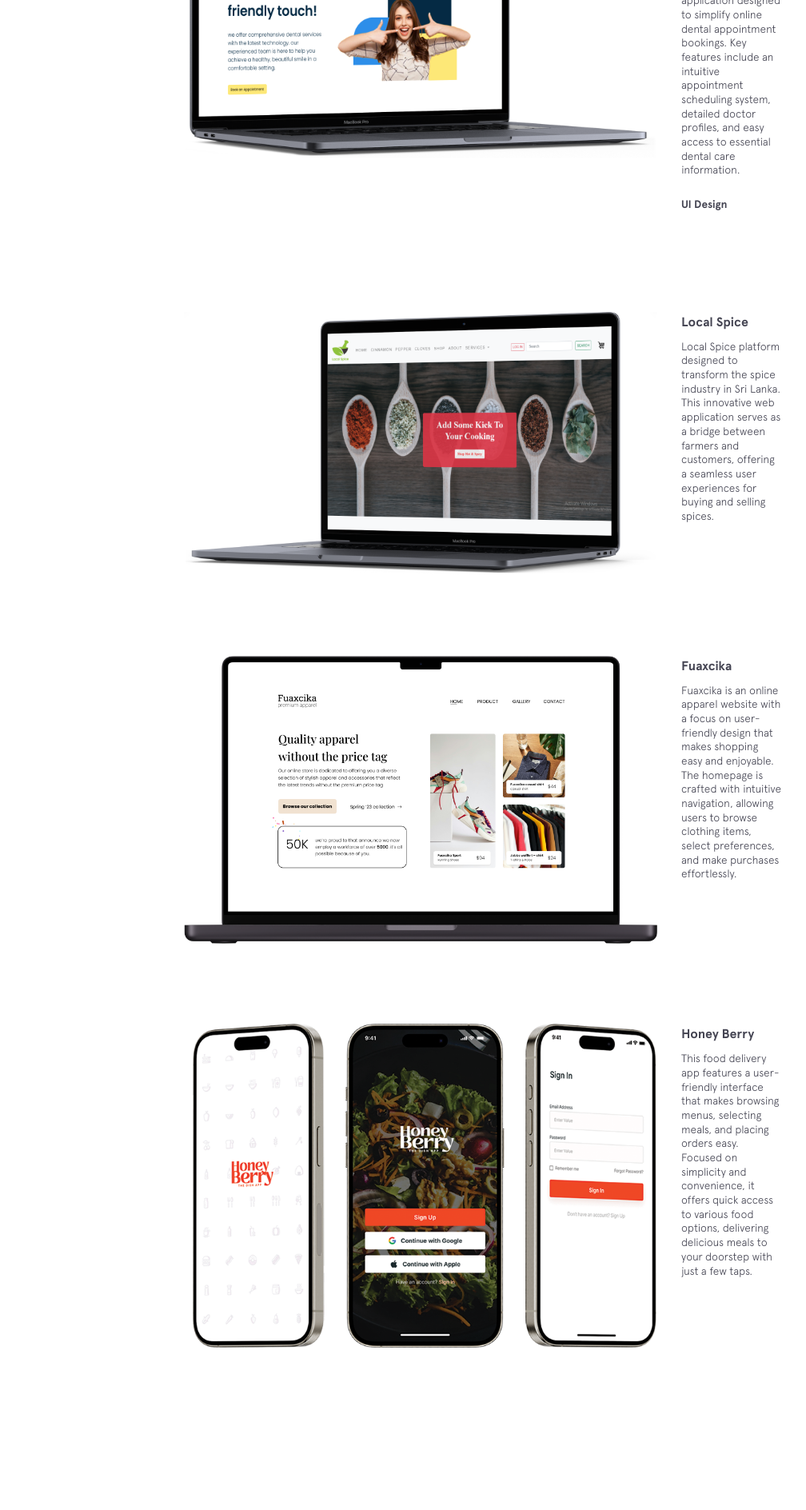
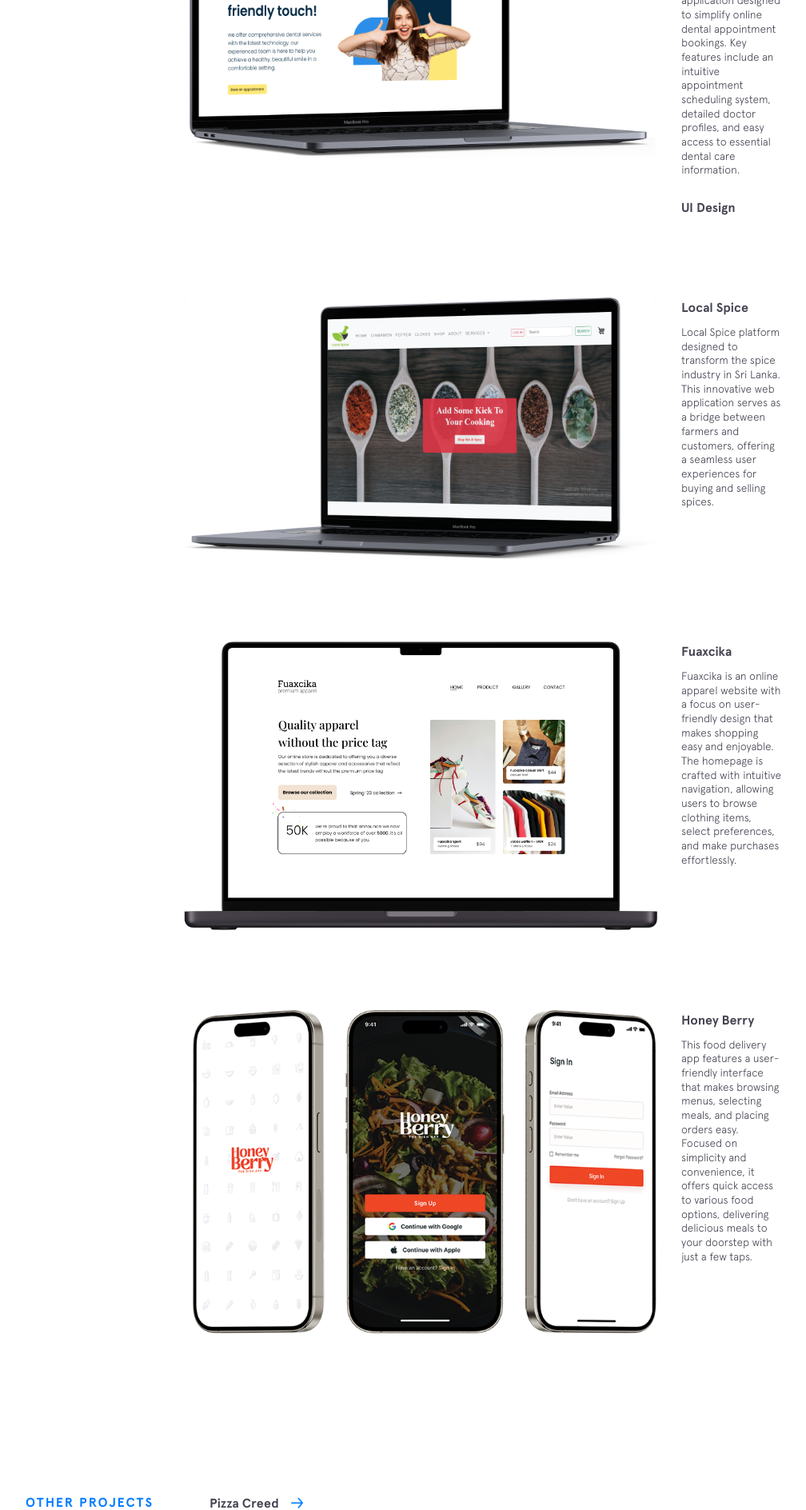
Before and after one commit to nadunsudeepa/Web-v1-Copy, a Jekyll site: the page index.html, which Jekyll copies as it is, in a window 1280 px wide. Shown: the part 1897-3785 px from the top of the page at 80% size, without its empty margins (188-1196 px from the left). Built offline with Jekyll 4.4.1, drawn with Linux system fonts in a browser that asks for light colours; nearby versions of some CDN libraries.

```diff
--- a/index.html
+++ b/index.html
@@ -128,7 +128,7 @@
                         <p>Dental Care is a user-centric web application designed to simplify online dental appointment bookings.
                             Key features include an intuitive appointment scheduling system, detailed doctor profiles, and easy access to essential dental care information.</p>
 
-                        <p><a href="https://www.figma.com/proto/JEzaQw3WT1AgsY2pF4wiRD/Untitled?page-id=0%3A1&node-id=24-1110&node-type=frame&viewport=1205%2C584%2C0.11&t=tjVRGtIlRQk1naei-1&scaling=min-zoom&content-scaling=fixed" target="_blank">UI Design</a></p>
+                        <a href="https://www.figma.com/proto/JEzaQw3WT1AgsY2pF4wiRD/Untitled?page-id=0%3A1&node-id=24-1110&node-type=frame&viewport=1205%2C584%2C0.11&t=tjVRGtIlRQk1naei-1&scaling=min-zoom&content-scaling=fixed" target="_blank">UI Design</a>
 
                     </figcaption>
                 </div>
```
